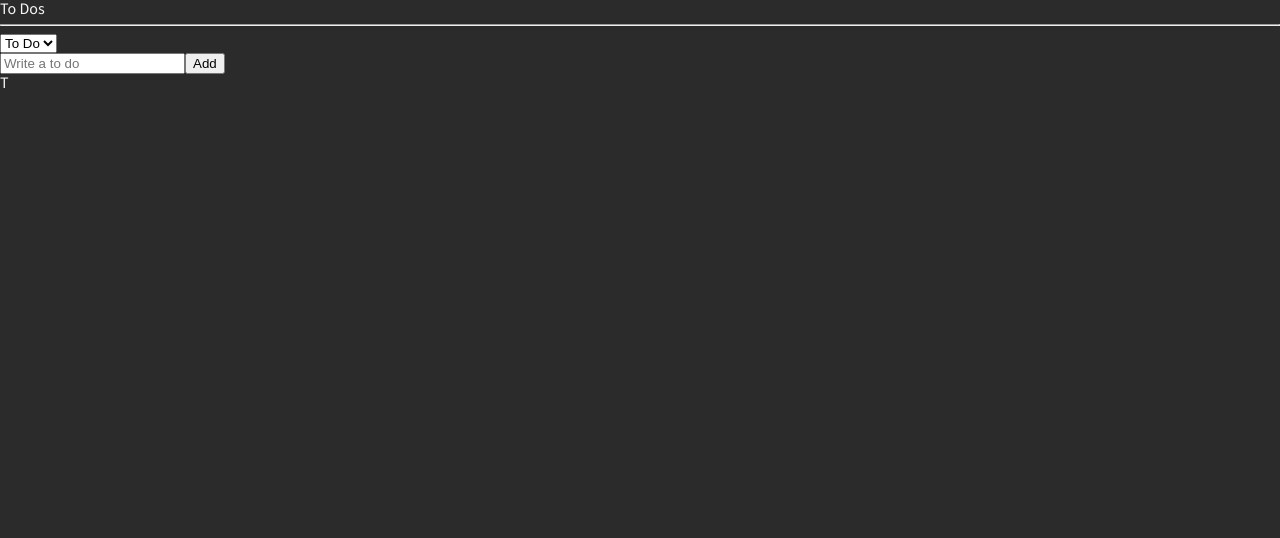
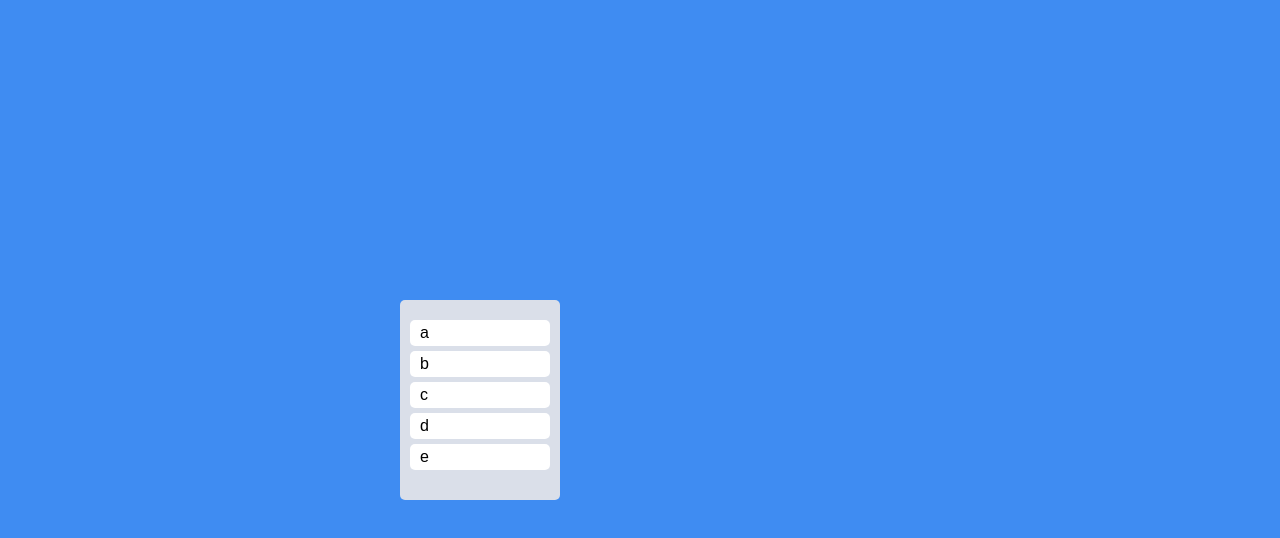
Before and after one commit to KIMYOUNGGWANG/react-masterclass, a React (Create React App) app: page / in a window 1280 px wide. Shown: the top 538 px of the page. Built offline with nearby package versions, Linux system fonts and the light colour scheme.

Commit message:
learn drag and drop

```diff
--- a/package.json
+++ b/package.json
@@ -15,6 +15,7 @@
     "gh-pages": "^3.2.3",
     "react": "^17.0.2",
     "react-apexcharts": "^1.3.9",
+    "react-beautiful-dnd": "^13.1.0",
     "react-dom": "^17.0.2",
     "react-helmet": "^6.1.0",
     "react-hook-form": "^7.25.1",
@@ -53,6 +54,7 @@
     ]
   },
   "devDependencies": {
+    "@types/react-beautiful-dnd": "^13.1.2",
     "@types/react-helmet": "^6.1.5",
     "@types/react-router-dom": "^5.3.2",
     "@types/styled-components": "^5.1.20",
--- a/src/App.tsx
+++ b/src/App.tsx
@@ -1,5 +1,5 @@
 import React, { useState } from "react";
-import { useRecoilValue } from "recoil";
+import { useRecoilState, useRecoilValue } from "recoil";
 import styled, {
   createGlobalStyle,
   keyframes,
@@ -7,9 +7,14 @@ import styled, {
 } from "styled-components";
 import { isDarkAtom } from "./1.CoinTracker/atoms";
 import Router from "./1.CoinTracker/Router";
-import TodoList from "./2.Todo/TodoList";
-import { darkTheme, lightTheme } from "./theme";
-
+import { darkTheme } from "./theme";
+import {
+  DragDropContext,
+  Droppable,
+  Draggable,
+  DropResult,
+} from "react-beautiful-dnd";
+import { toDoState } from "./Trello/atom";
 const GlobalStyle = createGlobalStyle`
       @import url("https://fonts.googleapis.com/css2?family=Source+Sans+Pro&display=swap");
 html, body, div, span, applet, object, iframe,
@@ -62,7 +67,8 @@ table {
 body{
   font-family: "Source Sans Pro",sans-serif;
   background-color: ${(props) => props.theme.bgColor};
-  color : ${(props) => props.theme.textColor};
+  color : black;
+  /* color : ${(props) => props.theme.textColor}; */
 }
 a{
   text-decoration: none;
@@ -73,11 +79,78 @@ a{
 }
 `;
 
+const Wrapper = styled.div`
+  display: flex;
+  max-width: 480px;
+  width: 100%;
+  margin: 0 auto;
+  justify-content: center;
+  align-items: center;
+  height: 100vh;
+`;
+
+const Boards = styled.div`
+  display: grid;
+  grid-template-columns: repeat(3, 1fr);
+  width: 100%;
+`;
+const Board = styled.div`
+  /* padding-top: 30px; */
+  padding: 20px 10px;
+  border-radius: 5px;
+  background-color: ${(props) => props.theme.borderColor};
+  min-height: 200px;
+`;
+const Card = styled.div`
+  border-radius: 5px;
+  margin-bottom: 5px;
+  padding: 5px 10px;
+  background-color: ${(props) => props.theme.cardColor};
+`;
+
 function App() {
+  const [toDos, setTodos] = useRecoilState(toDoState);
+  const onDragEnd = ({ draggableId, destination, source }: DropResult) => {
+    if (!destination) return;
+    console.log(destination, source);
+    setTodos((prev) => {
+      const copy = [...prev];
+      copy.splice(source.index, 1);
+      copy.splice(destination?.index, 0, draggableId);
+      return copy;
+    });
+  };
   return (
     <>
+      <DragDropContext onDragEnd={onDragEnd}>
+        <Wrapper>
+          <Boards>
+            <Droppable droppableId="one">
+              {(arg) => (
+                <Board ref={arg.innerRef} {...arg.droppableProps}>
+                  {toDos.map((todo, idx) => {
+                    return (
+                      <Draggable key={todo} draggableId={todo} index={idx}>
+                        {(arg) => (
+                          <Card
+                            ref={arg.innerRef}
+                            {...arg.draggableProps}
+                            {...arg.dragHandleProps}
+                          >
+                            {todo}
+                          </Card>
+                        )}
+                      </Draggable>
+                    );
+                  })}
+                  {arg.placeholder}
+                </Board>
+              )}
+            </Droppable>
+          </Boards>
+        </Wrapper>
+      </DragDropContext>
       <GlobalStyle />
-      <TodoList />
     </>
   );
 }
--- /dev/null
+++ b/src/Trello/atom.ts
@@ -0,0 +1,6 @@
+import { atom, selector } from "recoil";
+
+export const toDoState = atom({
+  key: "toDo",
+  default: ["a", "b", "c", "d", "e"],
+});
--- a/src/index.tsx
+++ b/src/index.tsx
@@ -2,7 +2,7 @@ import React from "react";
 import ReactDOM from "react-dom";
 import { ThemeProvider } from "styled-components";
 import App from "./App";
-import { darkTheme, lightTheme } from "./theme";
+import { darkTheme } from "./theme";
 import { RecoilRoot } from "recoil";
 
 ReactDOM.render(
--- a/src/theme.ts
+++ b/src/theme.ts
@@ -1,17 +1,25 @@
 import { DefaultTheme } from "styled-components";
 
-export const lightTheme: DefaultTheme = {
-  //   textColor: "#dcdde1",
-  //   bgColor: "#2f3640",
-  //   accentColor: "#487eb0",
-  bgColor: "whitesmoke",
+// export const lightTheme: DefaultTheme = {
+//   //   textColor: "#dcdde1",
+//   //   bgColor: "#2f3640",
+//   //   accentColor: "#487eb0",
+//   bgColor: "whitesmoke",
 
-  textColor: "black",
-  accentColor: "#9c88ff",
-};
+//   textColor: "black",
+//   accentColor: "#9c88ff",
+// };
 
+// export const darkTheme: DefaultTheme = {
+//   bgColor: "#2B2B2B",
+//   textColor: "whitesmoke",
+//   accentColor: "teal",
+// };
 export const darkTheme: DefaultTheme = {
-  bgColor: "#2B2B2B",
+  bgColor: "#3F8CF2",
+  cardColor: "white",
+  borderColor: "#DADFE9",
   textColor: "whitesmoke",
   accentColor: "teal",
+  cardBgColor: "none",
 };
```
Also changed, not shown: src/styled.d.ts (+16 -7 lines), 1 other file (tests, documents, lock files or other folders).
